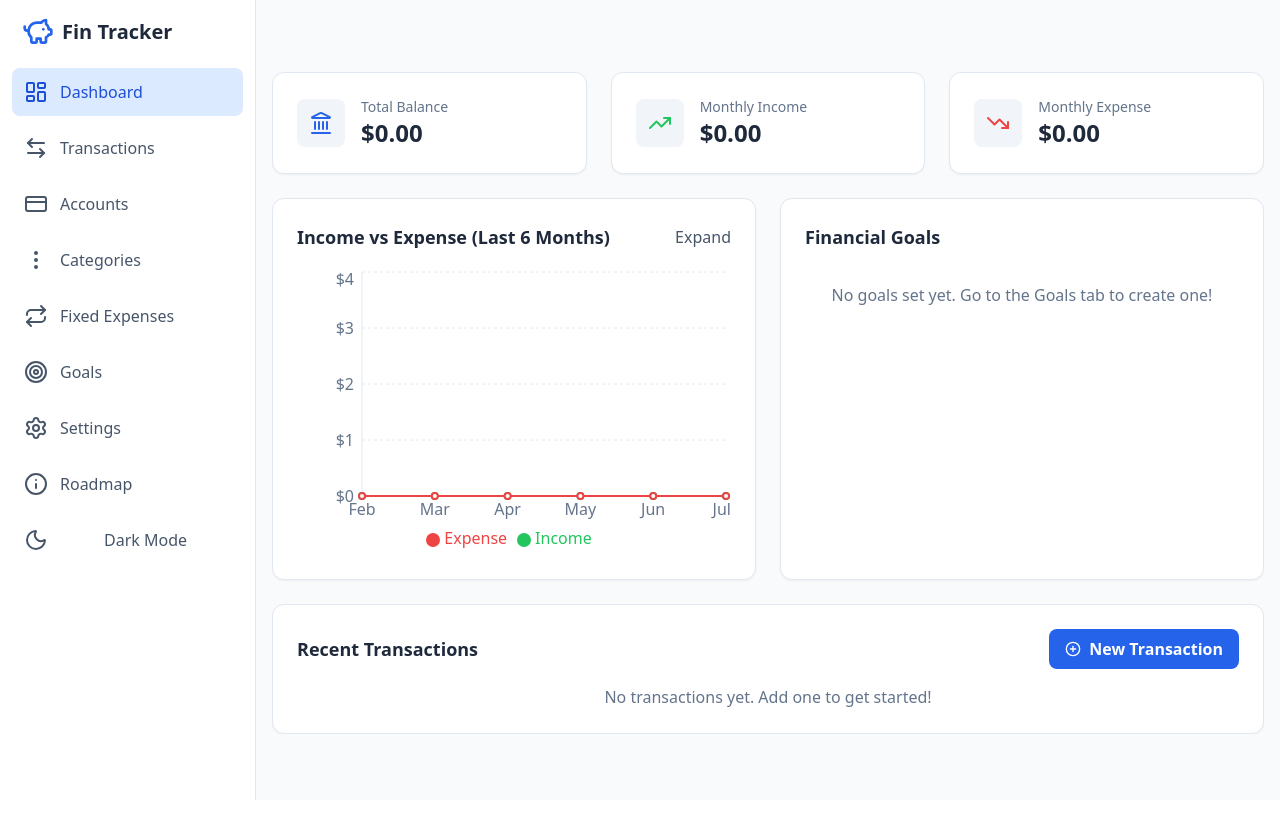
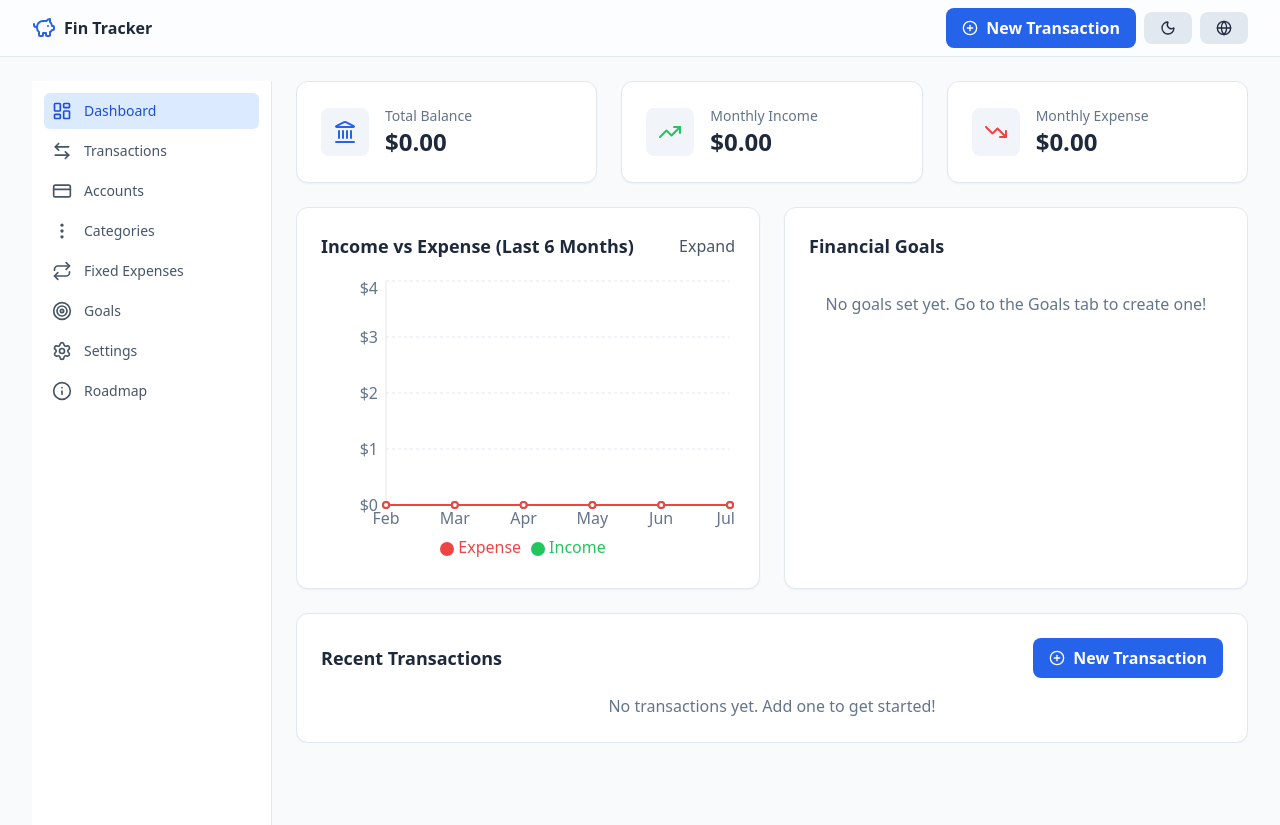
Before and after one commit to FeroxShark/fin-tracker, a React (Vite) app: page / in a window 1280 px wide. Before the commit the page ends 800 px from the top, so only its background shows below. Built offline with nearby package versions, Linux system fonts and the light colour scheme.

Commit message:
feat(ui): redesigned shell with sticky top nav and sidebar; improved layout and quick actions

```diff
--- /dev/null
+++ b/src/components/Sidebar.tsx
@@ -0,0 +1,38 @@
+import { FC } from 'react'
+import { LayoutDashboard, ArrowLeftRight, CreditCard, MoreVertical, Repeat, Target, Settings, Info } from 'lucide-react'
+
+interface Props {
+  view: string
+  setView: (v: any) => void
+  labels: Record<string, string>
+}
+
+const Item: FC<{ active: boolean; onClick: () => void; icon: JSX.Element }> = ({ active, onClick, icon, children }) => (
+  <li>
+    <a href="#" onClick={(e) => { e.preventDefault(); onClick() }} className={`flex items-center p-2 text-sm font-medium rounded-md transition-all ${active ? 'bg-blue-100 text-blue-700' : 'text-slate-600 hover:bg-slate-100'}`}>
+      {icon}
+      <span className="ml-3 whitespace-nowrap">{children}</span>
+    </a>
+  </li>
+)
+
+const Sidebar: FC<Props> = ({ view, setView, labels }) => {
+  return (
+    <aside className="hidden md:block md:sticky md:top-14 h-[calc(100vh-56px)] w-60 border-r border-slate-200 dark:border-slate-800 bg-white dark:bg-slate-900">
+      <div className="h-full overflow-y-auto p-3">
+        <ul className="space-y-1">
+          <Item active={view==='dashboard'} onClick={() => setView('dashboard')} icon={<LayoutDashboard className="w-5 h-5" />}>{labels.dashboard}</Item>
+          <Item active={view==='transactions'} onClick={() => setView('transactions')} icon={<ArrowLeftRight className="w-5 h-5" />}>{labels.transactions}</Item>
+          <Item active={view==='accounts'} onClick={() => setView('accounts')} icon={<CreditCard className="w-5 h-5" />}>{labels.accounts}</Item>
+          <Item active={view==='categories'} onClick={() => setView('categories')} icon={<MoreVertical className="w-5 h-5" />}>{labels.categories}</Item>
+          <Item active={view==='fixed'} onClick={() => setView('fixed')} icon={<Repeat className="w-5 h-5" />}>{labels.fixed}</Item>
+          <Item active={view==='goals'} onClick={() => setView('goals')} icon={<Target className="w-5 h-5" />}>{labels.goals}</Item>
+          <Item active={view==='settings'} onClick={() => setView('settings')} icon={<Settings className="w-5 h-5" />}>{labels.settings}</Item>
+          <Item active={view==='roadmap'} onClick={() => setView('roadmap')} icon={<Info className="w-5 h-5" />}>{labels.roadmap}</Item>
+        </ul>
+      </div>
+    </aside>
+  )
+}
+
+export default Sidebar
--- /dev/null
+++ b/src/components/TopNav.tsx
@@ -0,0 +1,36 @@
+import { FC } from 'react'
+import Button from './Button'
+import { PiggyBank, PlusCircle, Globe, Sun, Moon } from 'lucide-react'
+import { useLanguage } from '../LanguageProvider'
+import { useDarkMode } from '../hooks/useDarkMode'
+
+interface Props {
+  onAddTransaction: () => void
+}
+
+const TopNav: FC<Props> = ({ onAddTransaction }) => {
+  const { t, lang, setLang } = useLanguage()
+  const [darkMode, setDarkMode] = useDarkMode()
+
+  return (
+    <header className="sticky top-0 z-40 w-full border-b border-slate-200 bg-white/80 backdrop-blur supports-[backdrop-filter]:bg-white/60 dark:bg-slate-900/80 dark:border-slate-800">
+      <div className="mx-auto max-w-7xl px-4 sm:px-6 lg:px-8 h-14 flex items-center gap-3">
+        <div className="flex items-center gap-2 mr-2">
+          <PiggyBank className="h-6 w-6 text-blue-600" />
+          <span className="font-semibold">Fin Tracker</span>
+        </div>
+        <div className="ml-auto flex items-center gap-2">
+          <Button onClick={onAddTransaction} className="hidden sm:inline-flex"><PlusCircle className="w-4 h-4" /> {t('newTransaction')}</Button>
+          <Button variant="secondary" onClick={() => setDarkMode(!darkMode)} aria-label={darkMode ? t('lightMode') : t('darkMode')}>
+            {darkMode ? <Sun className="w-4 h-4" /> : <Moon className="w-4 h-4" />}
+          </Button>
+          <Button variant="secondary" onClick={() => setLang(lang === 'en' ? 'es' : 'en')} aria-label="Toggle language">
+            <Globe className="w-4 h-4" />
+          </Button>
+        </div>
+      </div>
+    </header>
+  )
+}
+
+export default TopNav
--- a/src/pages/FinTrackerPage.tsx
+++ b/src/pages/FinTrackerPage.tsx
@@ -19,6 +19,8 @@ import FixedExpensesPage from './FixedExpensesPage'
 import SettingsPage from './SettingsPage'
 import RoadmapPage from './RoadmapPage'
 import Modal from '../components/Modal'
+import TopNav from '../components/TopNav'
+import Sidebar from '../components/Sidebar'
 import TransactionForm from '../components/TransactionForm'
 import { Transaction as UiTransaction, Account as UiAccount, Category as UiCategory, FixedExpense as UiFixedExpense, View } from '../types-fintracker'
 import type { Transaction as DomainTransaction, FixedExpense as DomainFixedExpense } from '@entities/types'
@@ -203,42 +205,19 @@ const FinTrackerPage: FC = () => {
 
   return (
     <div className="min-h-screen bg-slate-50 dark:bg-slate-900 text-slate-800 dark:text-slate-100">
-      <aside className="fixed top-0 left-0 z-40 w-64 h-screen transition-transform -translate-x-full sm:translate-x-0">
-        <div className="h-full px-3 py-4 overflow-y-auto bg-white border-r border-slate-200">
-          <a href="#" onClick={e => { e.preventDefault(); setView('dashboard') }} className="flex items-center pl-2.5 mb-5">
-            <PiggyBank className="h-8 w-8 mr-2 text-blue-600" />
-            <span className="self-center text-xl font-semibold whitespace-nowrap">Fin Tracker</span>
-          </a>
-          <ul className="space-y-2">
-            <NavItem currentView={view} targetView="dashboard" setView={setView} icon={<LayoutDashboard className="w-6 h-6" />}>{t('dashboard')}</NavItem>
-            <NavItem currentView={view} targetView="transactions" setView={setView} icon={<ArrowLeftRight className="w-6 h-6" />}>{t('transactions')}</NavItem>
-            <NavItem currentView={view} targetView="accounts" setView={setView} icon={<CreditCard className="w-6 h-6" />}>{t('accounts')}</NavItem>
-            <NavItem currentView={view} targetView="categories" setView={setView} icon={<MoreVertical className="w-6 h-6" />}>{t('categories')}</NavItem>
-            <NavItem currentView={view} targetView="fixed" setView={setView} icon={<Repeat className="w-6 h-6" />}>{t('fixed')}</NavItem>
-            <NavItem currentView={view} targetView="goals" setView={setView} icon={<Target className="w-6 h-6" />}>{t('goals')}</NavItem>
-            <NavItem currentView={view} targetView="settings" setView={setView} icon={<Settings className="w-6 h-6" />}>{t('settings')}</NavItem>
-            <NavItem currentView={view} targetView="roadmap" setView={setView} icon={<Info className="w-6 h-6" />}>{t('roadmap')}</NavItem>
-            <li>
-              <button
-                onClick={() => setDarkMode(!darkMode)}
-                className="flex items-center p-3 text-base font-normal rounded-lg transition-all duration-200 text-slate-600 hover:bg-slate-100 w-full"
-              >
-                {darkMode ? <Sun className="w-6 h-6" /> : <Moon className="w-6 h-6" />}
-                <span className="ml-3 flex-1 whitespace-nowrap">{darkMode ? t('lightMode') : t('darkMode')}</span>
-              </button>
-            </li>
-          </ul>
+      <TopNav onAddTransaction={handleAddTransaction} />
+      <div className="mx-auto max-w-7xl px-4 sm:px-6 lg:px-8">
+        <div className="grid grid-cols-1 md:grid-cols-[240px,1fr] gap-6 pt-6">
+          <Sidebar view={view} setView={setView} labels={{
+            dashboard: t('dashboard'), transactions: t('transactions'), accounts: t('accounts'), categories: t('categories'), fixed: t('fixed'), goals: t('goals'), settings: t('settings'), roadmap: t('roadmap')
+          }} />
+          <main>
+            {renderView()}
+          </main>
         </div>
-      </aside>
-
-      <main className="p-4 sm:ml-64">
-        <div className="mt-14">
-          {renderView()}
-        </div>
-      </main>
-
+      </div>
       <Modal isOpen={isTxModalOpen} onClose={() => setTxModalOpen(false)} title={editingTransaction ? t('editTransaction') : t('newTransaction')}>
-        <TransactionForm transaction={editingTransaction} accounts={accounts} categories={categories} onSave={handleSaveTransaction} onClose={() => setTxModalOpen(false)} />
+        <TransactionForm transaction={editingTransaction as any} accounts={accountsUi} categories={categories as any} onSave={handleSaveTransaction} onClose={() => setTxModalOpen(false)} />
       </Modal>
     </div>
   )
```
